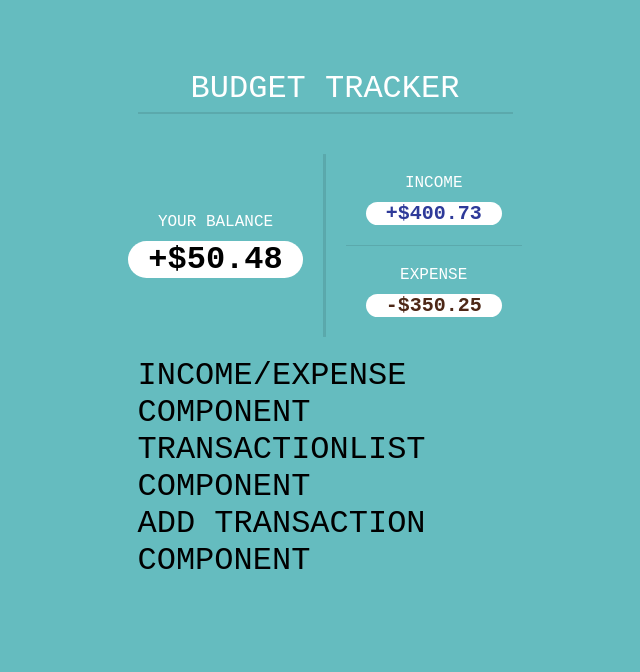
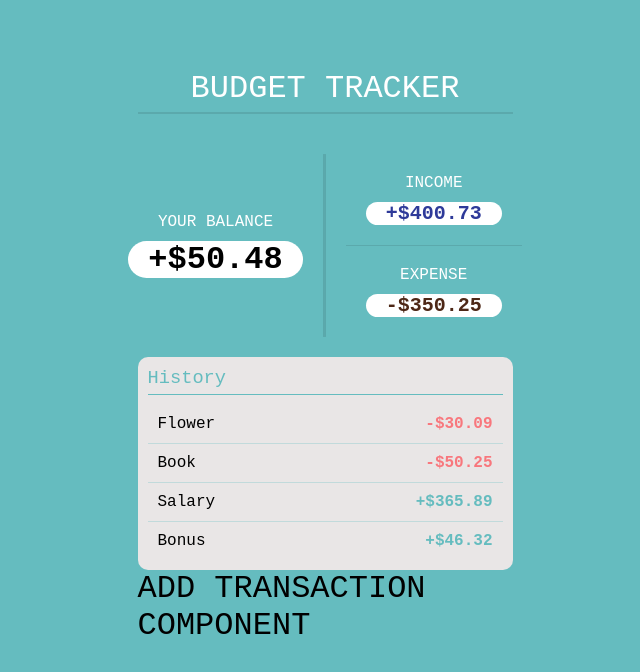
Before and after one commit to mikewitk/budget-tracker, a React (Create React App) app: page / in a window 1280 px wide. Shown: the top 672 px of the page, without its empty margins (315-955 px from the left). Built offline with nearby package versions, Linux system fonts and the light colour scheme; the HTML template or start-up script is replaced by a standard one.

Commit message:
add TransactionList and Transaction components

```diff
--- a/src/App.js
+++ b/src/App.js
@@ -2,14 +2,14 @@ import React from 'react';
 import './App.css';
 import Header from './components/header/Header'
 import Balance from './components/balance/Balance'
+import TransactionList from './components/transaction/TransactionList'
 
 const App = () => {
   return (
     <div className="app-container">
       <Header />
       <Balance />
-      <h1>INCOME/EXPENSE COMPONENT</h1>
-      <h1>TRANSACTIONLIST COMPONENT</h1>
+      <TransactionList />
       <h1>ADD TRANSACTION COMPONENT</h1>
     </div>
   );
--- /dev/null
+++ b/src/components/transaction/Transaction.css
@@ -0,0 +1,33 @@
+.transaction-list-container {
+  background-color: rgb(233, 230, 230);
+  padding: 10px;
+  border-radius: 10px;
+}
+
+.transaction-list-container h3 {
+  color: #65BCBF;
+  margin-bottom: 10px;
+  border-bottom: 1px solid #65BCBF;
+  padding-bottom: 5px;
+}
+
+.transaction-item {
+  display: flex;
+  justify-content: space-between;
+  padding: 10px 10px;
+  border-bottom: 1px solid rgb(101, 188, 191, 0.3);
+}
+
+.transaction-item:last-child {
+  border-bottom: none;
+}
+
+.positive {
+  color: #65BCBF;
+  font-weight: bold;
+}
+
+.negative {
+  color: #F8777D;
+  font-weight: bold;
+}
--- /dev/null
+++ b/src/components/transaction/Transaction.jsx
@@ -0,0 +1,17 @@
+import React from 'react'
+import './Transaction.css'
+
+
+const Transaction = ({ transaction }) => {
+
+  const sign = transaction.amount >= 0 ? "+" : "-"
+
+  return (
+    <li className="transaction-item">
+      <p>{transaction.text}</p>
+      <span className={transaction.amount >= 0 ? "positive" : "negative"}>{sign}${Math.abs(transaction.amount)}</span>
+    </li>
+  )
+}
+
+export default Transaction
--- /dev/null
+++ b/src/components/transaction/TransactionList.jsx
@@ -0,0 +1,42 @@
+import React from 'react';
+import './Transaction.css'
+import Transaction from './Transaction'
+
+const transactions = [
+  {
+    id: 1,
+    text: "Flower",
+    amount: -30.09
+  },
+  {
+    id: 2,
+    text: "Book",
+    amount: -50.25
+  },
+  {
+    id: 3,
+    text: "Salary",
+    amount: +365.89
+  },
+  {
+    id: 4,
+    text: "Bonus",
+    amount: +46.32
+  },
+]
+
+const TransactionList = () => {
+
+  return (
+    <div className="transaction-list-container">
+      <h3>History</h3>
+      <ul className="transaction-list">
+        {transactions.map( transaction => (
+          <Transaction key={transaction.id} transaction={transaction} />
+        ))}
+      </ul>
+    </div>
+  )
+}
+
+export default TransactionList;
```
